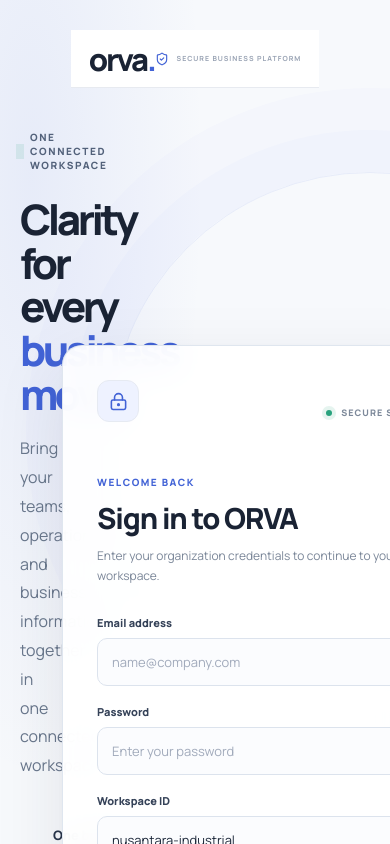
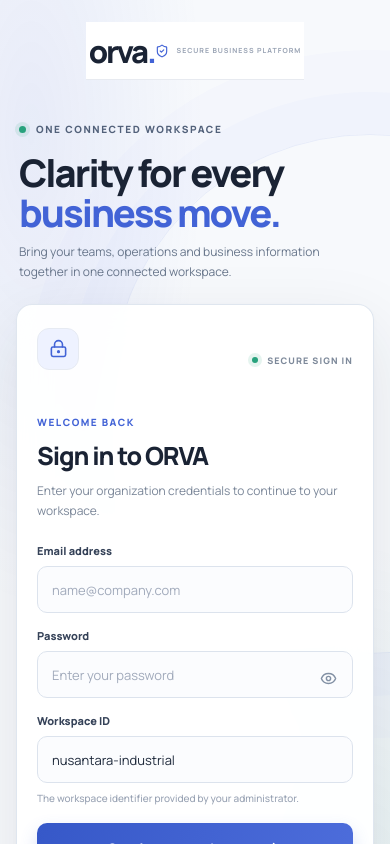
Before and after one commit to fbrhrdynt/orva_project, a Next.js app in the folder apps/web/: page /login in a window 390 px wide. Shown: the top 844 px of the page. Built offline with nearby package versions, Linux system fonts and the light colour scheme; no server answers.

Commit message:
feat(ui): polish ORVA responsive workspace shell and login

```diff
--- a/apps/web/src/app/ux-polish.css
+++ b/apps/web/src/app/ux-polish.css
@@ -350,3 +350,48 @@ body:has(.orva-global-sidebar) .erp-content { max-width:1480px;padding:34px 38px
  .panel-head { padding:14px; }
  .erp-footer { flex-direction:column;gap:6px; }
 }
+
+
+/* Global workspace profile and responsive drawer */
+.orva-global-sidebar { overflow-y:auto;overscroll-behavior:contain; }
+.orva-global-sidebar-bottom { margin-top:auto; }
+.orva-global-help { display:flex;align-items:center;gap:9px;min-height:37px;padding:0 10px;color:#8795AB;font-size:10px;text-decoration:none;border-radius:8px; }
+.orva-global-help:hover { background:rgba(255,255,255,.06);color:#E7ECF5; }
+.orva-global-profile { display:flex;align-items:center;gap:10px;margin-top:12px;padding:12px 8px;border:1px solid rgba(255,255,255,.10);border-radius:11px;background:rgba(255,255,255,.045); }
+.orva-global-avatar { display:grid;place-items:center;width:34px;height:34px;flex:0 0 auto;border-radius:10px;background:linear-gradient(145deg,#6684E6,#3E5FC8);color:#fff;font-size:10px;font-weight:850; }
+.orva-global-profile-copy { display:grid;gap:3px;min-width:0;flex:1; }
+.orva-global-profile-copy strong { overflow:hidden;color:#EEF2FA;font-size:10px;text-overflow:ellipsis;white-space:nowrap; }
+.orva-global-profile-copy small { overflow:hidden;color:#8290A8;font-size:9px;text-overflow:ellipsis;white-space:nowrap; }
+.orva-global-profile>svg { color:#7D8CA5; }
+.orva-global-sidebar-bottom .orva-global-foot { margin-top:12px; }
+.orva-global-drawer .orva-global-sidebar-bottom { margin-top:auto; }
+.orva-global-drawer .orva-global-profile { border-color:rgba(255,255,255,.12); }
+.orva-global-drawer .orva-global-help { color:#A5B1C4; }
+@media(max-width:760px) {
+ .orva-global-drawer { overflow-y:auto; }
+ .orva-global-drawer .orva-global-sidebar-bottom { margin-top:auto;padding-top:20px; }
+}
+@media(max-width:900px) {
+ .orva-login-layout { grid-template-columns:minmax(0,1fr) minmax(360px,.9fr);gap:36px; }
+ .orva-login-story h1 { font-size:48px; }
+}
+@media(max-width:700px) {
+ .orva-login-page { padding:22px 16px 18px; }
+ .orva-login-header { padding:0 3px; }
+ .orva-login-header-note { font-size:8px;letter-spacing:.8px; }
+ .orva-login-layout { min-height:auto;grid-template-columns:minmax(0,1fr);gap:22px;margin:34px auto 28px; }
+ .orva-login-story { padding:8px 3px 0; }
+ .orva-login-story h1 { margin:17px 0 10px;font-size:38px;letter-spacing:-2px; }
+ .orva-login-story>p { max-width:540px;font-size:12px;line-height:1.65; }
+ .orva-login-feature-list { display:none; }
+ .orva-login-story-footer { display:none; }
+ .orva-login-card { max-width:none;justify-self:stretch;padding:23px 20px;border-radius:16px; }
+ .orva-login-card-top { margin-bottom:22px; }
+ .orva-login-card h2 { font-size:25px; }
+ .orva-login-form { gap:15px;margin-top:22px; }
+ .orva-login-form input { height:47px; }
+ .orva-login-footer { flex-wrap:wrap;justify-content:center;font-size:9px; }
+}
+@media(prefers-reduced-motion:reduce) {
+ *,*::before,*::after { scroll-behavior:auto!important;animation-duration:.01ms!important;animation-iteration-count:1!important;transition-duration:.01ms!important; }
+}
```
